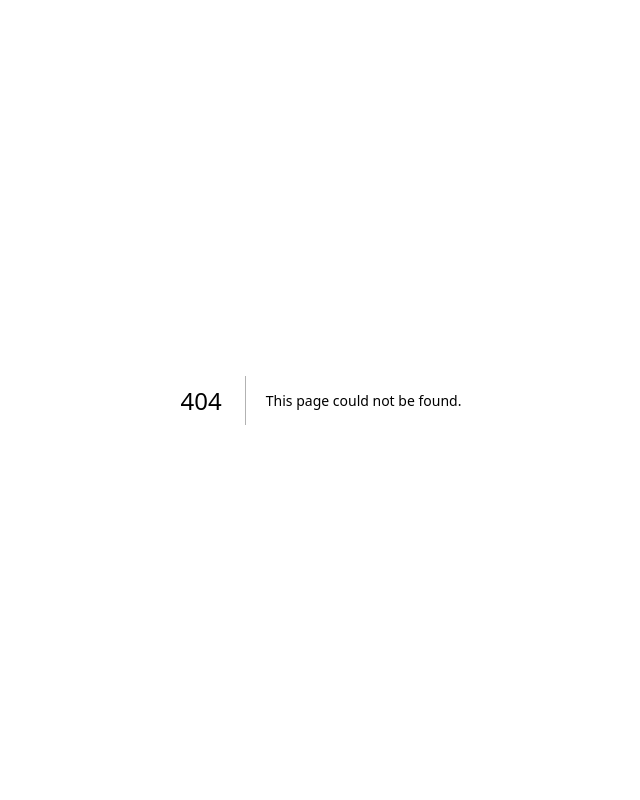
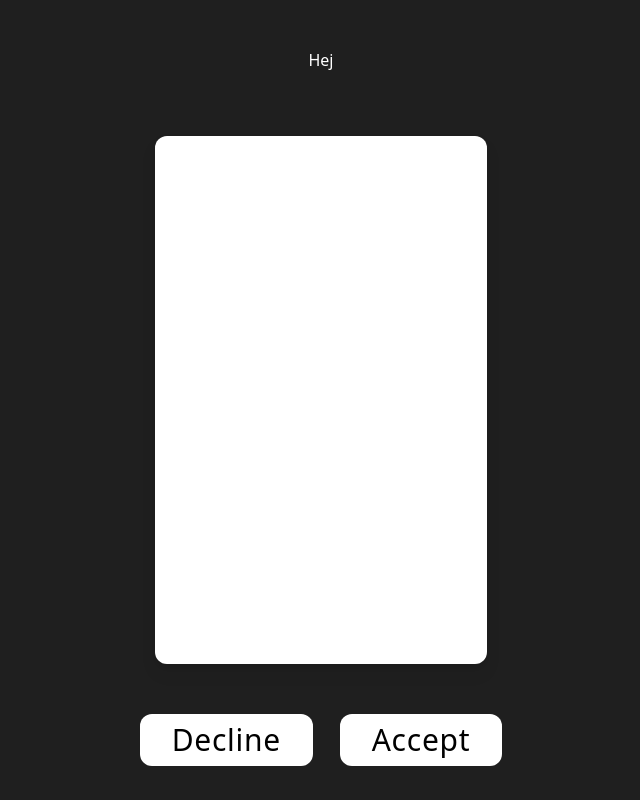
Before and after one commit to daancs/AppStoreEthics, a Next.js app: page /main in a window 1280 px wide. Before the commit this address had no page. Shown: the whole page, without its empty margins (319-959 px from the left). Built offline with nearby package versions, Linux system fonts and the light colour scheme.

Commit message:
started on the skeleton of the page

```diff
--- /dev/null
+++ b/src/components/Button.tsx
@@ -0,0 +1,20 @@
+import Link from "next/link.js";
+
+interface ButtonProps {
+    childeren: React.ReactNode;
+    link: string;
+}
+
+const Button = (props: ButtonProps) => {
+    return (
+        <>
+            <Link href={`/${props.link}`}>
+                <button className="text-black text-start tracking-wide w-full text-3xl rounded-xl py-2 px-8 bg-white hover:bg-gray-400">
+                    {props.childeren}
+                </button>
+            </Link>
+        </>
+    );
+}
+
+export default Button;
--- /dev/null
+++ b/src/pages/main.tsx
@@ -0,0 +1,25 @@
+import Button from '@/components/Button'
+import Head from 'next/head'
+
+export default function Main() {
+  return (
+    <>
+        <Head>
+            <title>App Store Ethics: The Game</title>
+            <meta name="description" content="Generated by create next app" />
+            <meta name="viewport" content="width=device-width, initial-scale=1" />
+            <link rel="icon" href="/favicon.ico" />
+        </Head>
+        <div className="grid grid-cols-3 grid-rows-6 place-items-center gap-4 w-screen h-screen justify-center bg-cover bg-center bg-[#1f1f1f] ">
+            <div className='flex text-white col-start-2 col-end-2 row-start-1 row-end-1'>
+                Hej
+            </div>
+            <div className="flex col-start-2 col-end-2 row-start-2 row-end-6 w-[80%] h-[100%] bg-white rounded-xl drop-shadow-lg"/>
+            <div className='flex col-start-2 col-end-2 row-start-6 row-end-6 w-full h-full justify-evenly items-center'>
+                <Button childeren="Decline" link="/main"/>
+                <Button childeren="Accept" link="/main"/>
+            </div>
+        </div>
+    </>
+  )
+}
```
